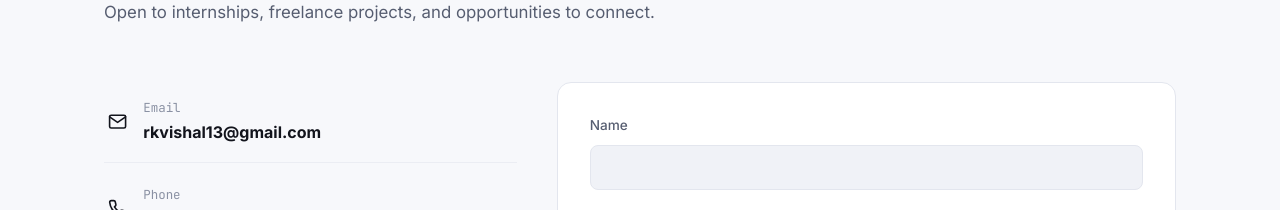
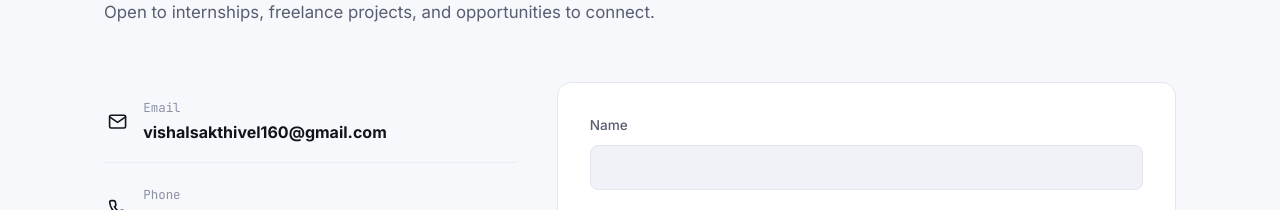
Before and after one commit to vishalsakthivel160-alt/portfolio, a React (Vite) app: page / in a window 1280 px wide. Shown: the part 8560-8770 px from the top of the page. Built offline with nearby package versions, Linux system fonts and the light colour scheme.

Commit message:
update: new resume and updated email address

```diff
--- a/src/data/profile.js
+++ b/src/data/profile.js
@@ -28,7 +28,7 @@ export const profile = {
   },
 
   contact: {
-    email: "rkvishal13@gmail.com",
+    email: "vishalsakthivel160@gmail.com",
     phone: "+91 7094556516",
     location: "Dindigul, India",
   },
```
